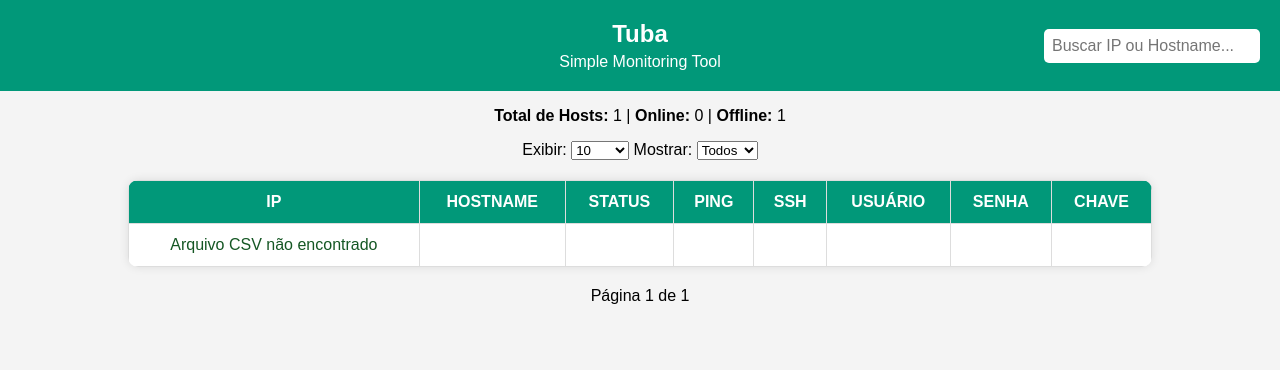
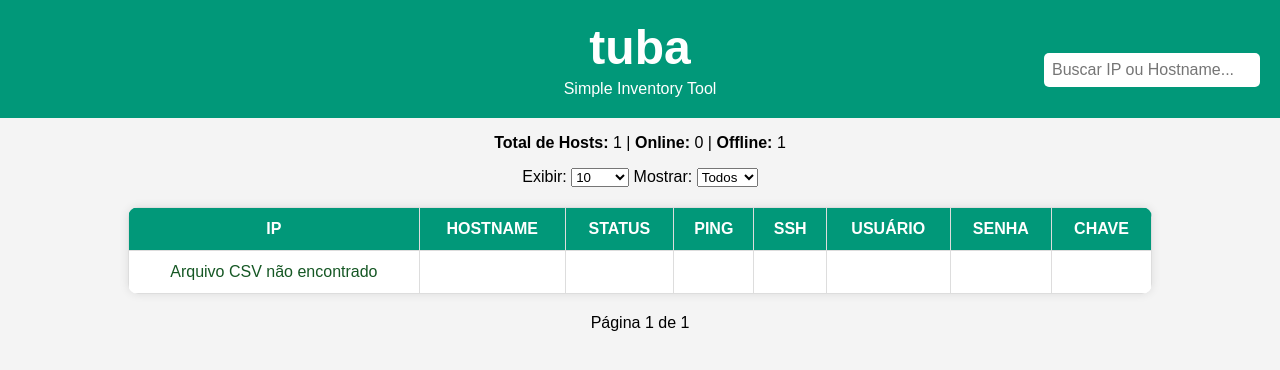
Before and after one commit to ananiasfilho/simple-inventory-tool, a Flask app: page / in a window 1280 px wide. Shown: the top 370 px of the page. Run offline with Flask 3, Linux system fonts and the light colour scheme.

Commit message:
[Fix] adjust web

```diff
--- a/web/static/style.css
+++ b/web/static/style.css
@@ -10,7 +10,7 @@
     color: white;
     padding: 20px 0;
     text-align: center;
-    font-size: 24px;
+    font-size: 48px;
     font-weight: bold;
     position: relative;
 }
--- a/web/templates/index.html
+++ b/web/templates/index.html
@@ -3,13 +3,13 @@
 <head>
     <meta charset="UTF-8">
     <meta name="viewport" content="width=device-width, initial-scale=1.0">
-    <title>Resultados do Scan</title>
+    <title>tuba-SIT ::: Scan Result</title>
     <link rel="stylesheet" href="/static/style.css">
 </head>
 <body>
     <div class="header">
-        Tuba
-        <span>Simple Monitoring Tool</span>
+        tuba
+        <span>Simple Inventory Tool</span>
         <div class="search-container">
             <input type="text" id="searchInput" placeholder="Buscar IP ou Hostname...">
         </div>
```
